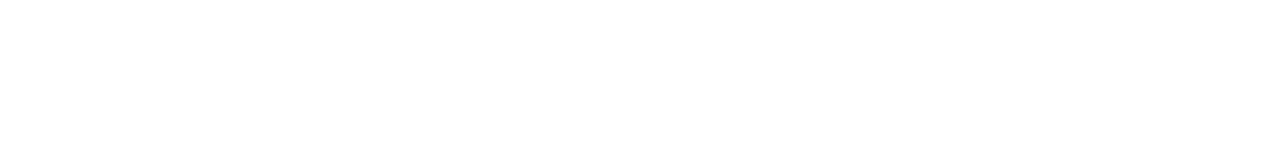
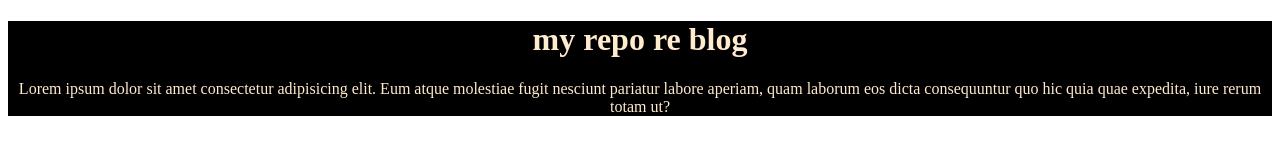
Before and after one commit to asralamin000/my-re-blog, a plain HTML site: page index.html in a window 1280 px wide. Drawn offline with Linux system fonts and the light colour scheme.

Commit message:
the second file

```diff
--- a/index.html
+++ b/index.html
@@ -4,8 +4,18 @@
     <meta charset="UTF-8">
     <meta name="viewport" content="width=device-width, initial-scale=1.0">
     <title>my re blog</title>
+    <link rel="stylesheet" href="styles1/try.css">
+
+
+
 </head>
 <body>
 
+    <div>
+
+        <h1>my repo re blog</h1>
+        <p>Lorem ipsum dolor sit amet consectetur adipisicing elit. Eum atque molestiae fugit nesciunt pariatur labore aperiam, quam laborum eos dicta consequuntur quo hic quia quae expedita, iure rerum totam ut?</p>
+    </div>
+
 </body>
 </html>
--- /dev/null
+++ b/styles1/try.css
@@ -0,0 +1,3 @@
+div{
+    background-color: black; text-align: center; color: blanchedalmond;
+}
```
